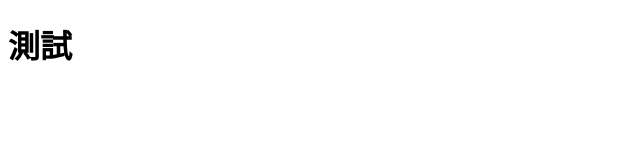
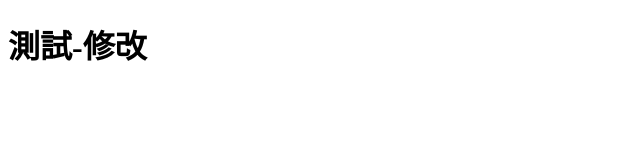
Before and after one commit to gobrouni/project_test, a plain HTML site: page index.html in a window 1280 px wide. Shown: the whole page, without its empty margins (0-640 px from the left). Drawn offline with Linux system fonts and the light colour scheme.

```diff
--- a/index.html
+++ b/index.html
@@ -6,6 +6,6 @@
     <title>Document</title>
 </head>
 <body>
-    <h1>測試</h1>
+    <h1>測試-修改</h1>
 </body>
 </html>
```
